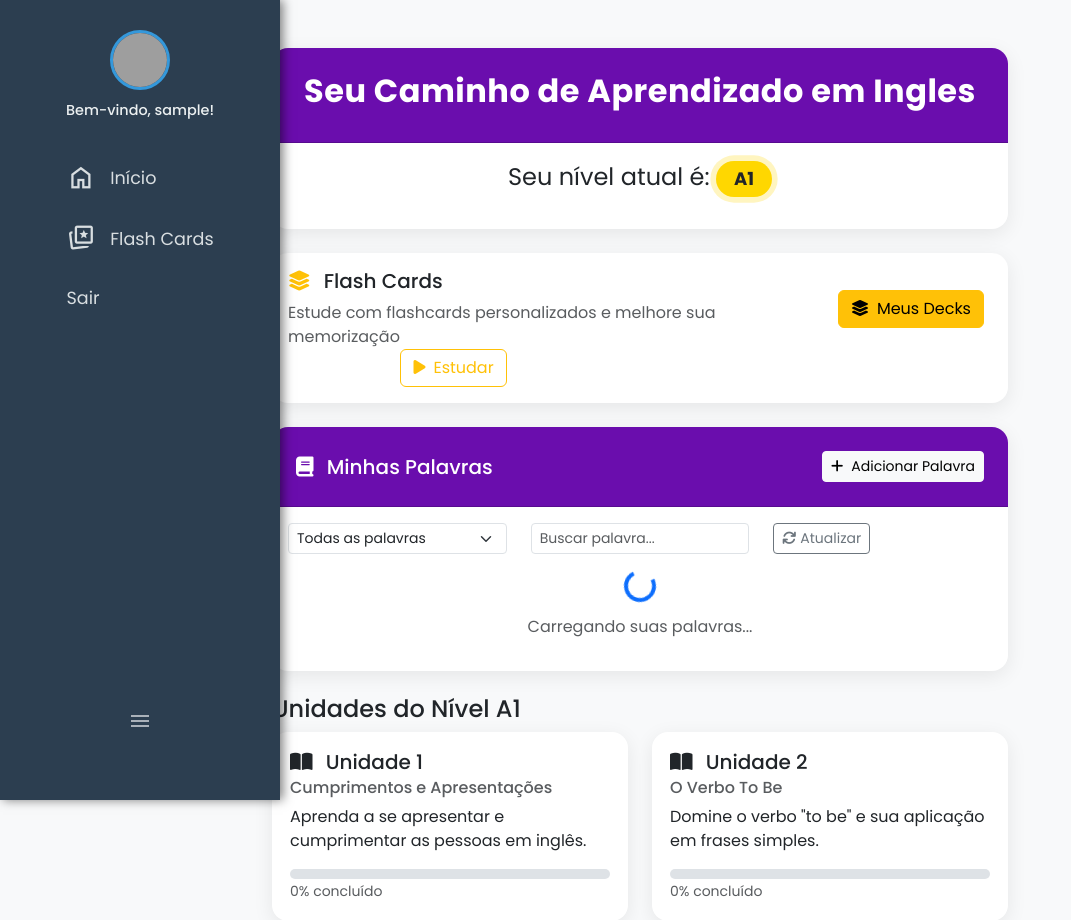
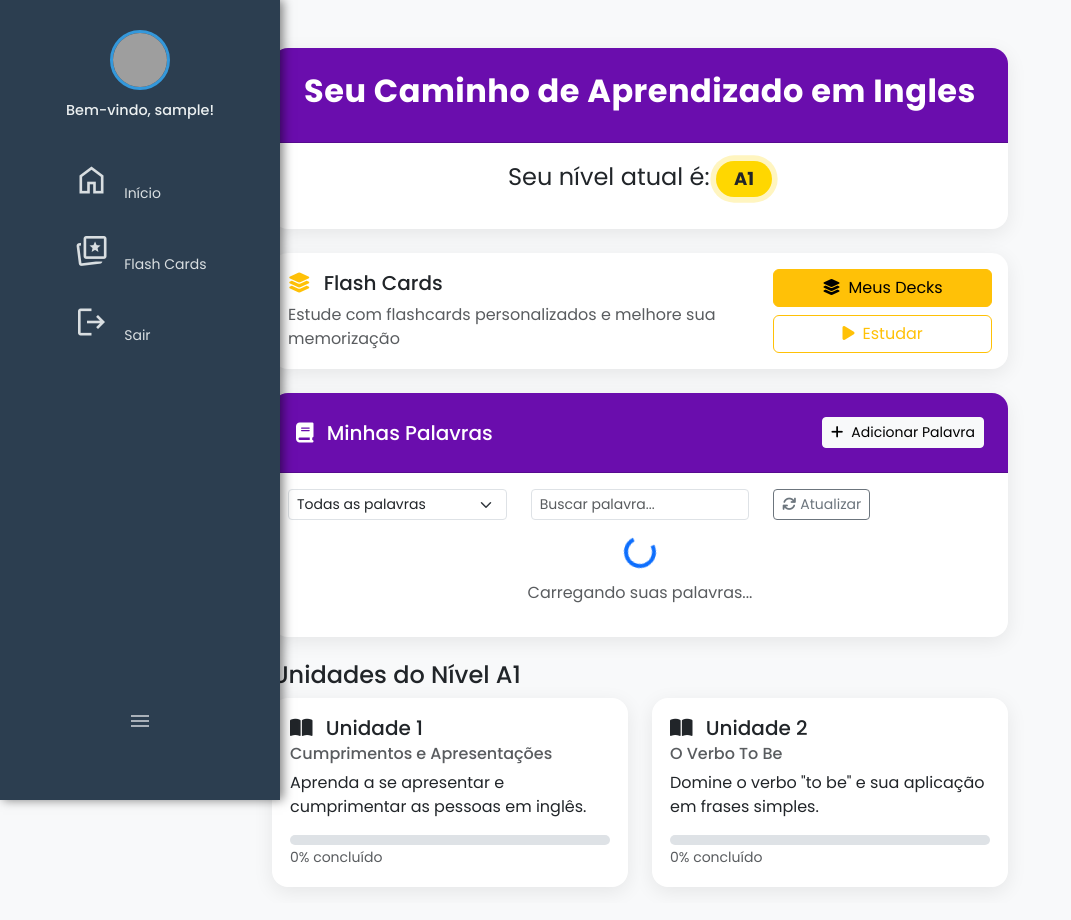
Before and after one commit to MartinsLavinia/App_idiomas, a PHP site: page /public/views/painel.php in a window 1280 px wide. Shown: the top 920 px of the page, without its empty margins (0-1071 px from the left). After the commit the page ends 888 px from the top, so only its background shows below. Run offline with PHP 8.4, Linux system fonts and the light colour scheme; a user stored in the database is signed in; data comes from the database, SQL or seed files in the repository; grey boxes are pictures that could not be loaded.

Commit message:
aaaaaaaaaa

```diff
--- a/public/views/painel.css
+++ b/public/views/painel.css
@@ -581,3 +581,44 @@ body.shifted {
         margin-left: 0 !important;
     }
 }
+
+
+/* CSS padrão (quando a sidebar está expandida ou em telas maiores) */
+.nav-link-item {
+    display: block;
+    padding: 10px;
+    text-align: left;
+}
+
+.nav-link-item span.material-symbols-outlined {
+    font-size: 36px;
+    margin-right: 10px;
+}
+
+.nav-link-item span {
+    font-size: 14px;
+}
+
+/* CSS aplicado quando a sidebar for reduzida (exemplo: quando a largura da tela for menor que 768px) */
+@media (max-width: 768px) {
+    .nav-link-item {
+        display: flex;
+        flex-direction: column;
+        align-items: center;
+        justify-content: center;
+        text-align: center;
+    }
+
+    .nav-link-item span.material-symbols-outlined {
+        font-size: 36px;
+        margin-bottom: 5px;
+    }
+
+    .nav-link-item span {
+        font-size: 14px;
+    }
+
+    .toggle-button {
+        font-size: 36px;
+    }
+}
--- a/public/views/painel.php
+++ b/public/views/painel.php
@@ -108,9 +108,10 @@ $database->closeConnection();
     <link rel="preconnect" href="https://fonts.gstatic.com" crossorigin>
     <link href="https://fonts.googleapis.com/css2?family=Poppins:wght@400;500;600;700&display=swap" rel="stylesheet">
     <!-- link direto dos icones -->
-    <link rel="stylesheet" href="https://fonts.googleapis.com/css2?family=Material+Symbols+Outlined:opsz,wght,FILL,GRAD@20..48,100..700,0..1,-50..200&icon_names=home" />
-    <link rel="stylesheet" href="https://fonts.googleapis.com/css2?family=Material+Symbols+Outlined:opsz,wght,FILL,GRAD@20..48,100..700,0..1,-50..200&icon_names=cards_star" />
+   <head>
+    <link rel="stylesheet" href="https://fonts.googleapis.com/css2?family=Material+Symbols+Outlined:opsz,wght,FILL,GRAD@20..48,100..700,0..1,-50..200&display=swap" />
 </head>
+
 <body>
     <header id="myHeader">
     <div class="header-content">
@@ -133,7 +134,10 @@ $database->closeConnection();
                     </a>
                 </li>
                 <li>
-                    <a href="../../logout.php" class="nav-link-item">Sair</a>
+                    <a href="../../logout.php" class="nav-link-item">
+                        <span class="material-symbols-outlined">logout</span>
+                        <span>Sair</span>
+                    </a>
                 </li>
             </ul>
         </nav>
@@ -189,6 +193,7 @@ $database->closeConnection();
                     <div class="card mb-4">
                         <div class="card-body">
                             <div class="row align-items-center">
+                                <!-- Coluna de texto -->
                                 <div class="col-md-8">
                                     <h5 class="card-title mb-2">
                                         <i class="fas fa-layer-group me-2 text-warning"></i>
@@ -198,18 +203,23 @@ $database->closeConnection();
                                         Estude com flashcards personalizados e melhore sua memorização
                                     </p>
                                 </div>
+
+                                <!-- Coluna dos botões (um abaixo do outro) -->
                                 <div class="col-md-4 text-end">
-                                    <a href="flashcards.php" class="btn btn-warning me-2">
-                                        <i class="fas fa-layer-group me-2"></i>Meus Decks</a>
-                            </div>
-                            <div class="col-md-4 text-end">
-                                    <a href="flashcard_estudo.php" class="btn btn-outline-warning">
-                                        <i class="fas fa-play me-2"></i>Estudar
-                                    </a>
+                                    <div class="d-grid gap-2">
+                                        <a href="flashcards.php" class="btn btn-warning">
+                                            <i class="fas fa-layer-group me-2"></i>Meus Decks
+                                        </a>
+                                        <a href="flashcard_estudo.php" class="btn btn-outline-warning">
+                                            <i class="fas fa-play me-2"></i>Estudar
+                                        </a>
+                                    </div>
                                 </div>
                             </div>
                         </div>
                     </div>
+
+
 
 
                     <!-- Seção Gerenciamento de Palavras -->
```
